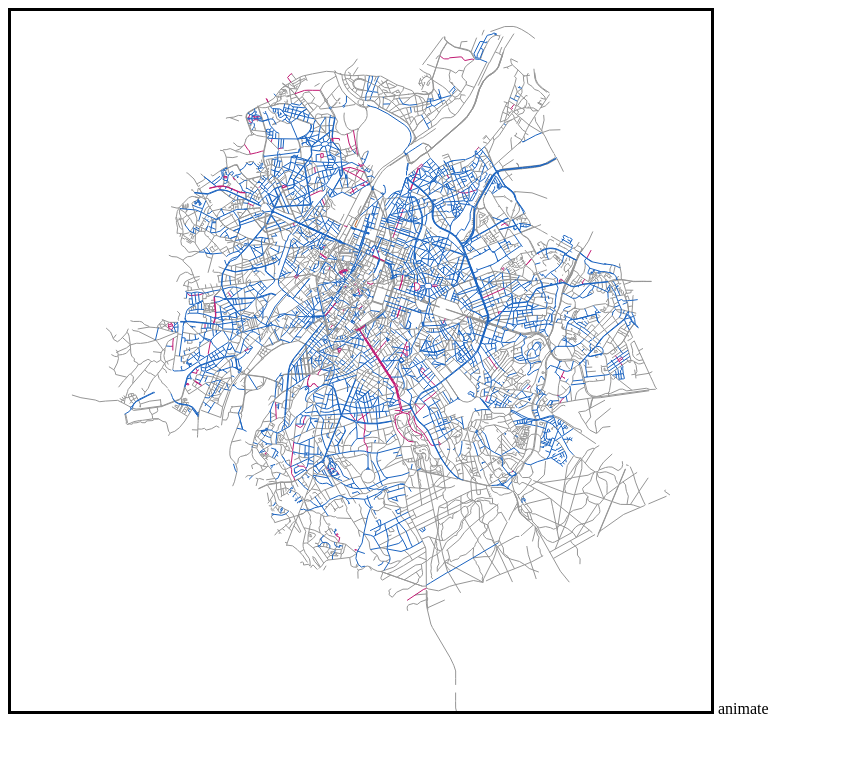
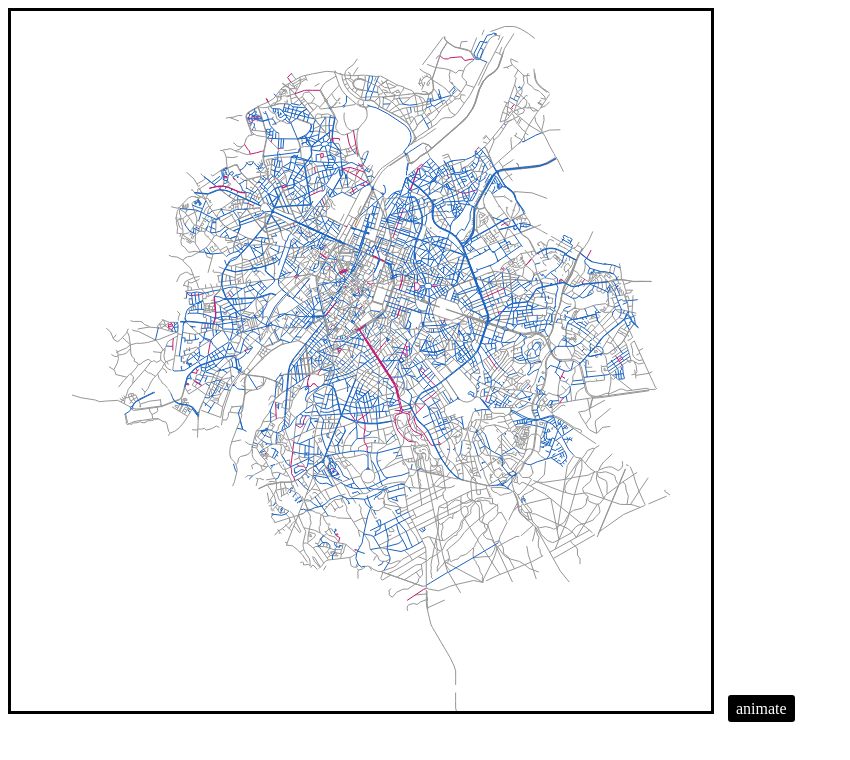
Before and after one commit to sebastian-meier/serpentine-organizer, a website: page index.html in a window 1280 px wide. Shown: the whole page, without its empty margins (0-850 px from the left). Drawn offline with nearby package versions, Linux system fonts and the light colour scheme.

Commit message:
nicer button

```diff
--- a/index.html
+++ b/index.html
@@ -8,6 +8,19 @@
   path{
     fill: none;
   }
+
+  a{
+    margin-left:10px;
+    padding: 5px 8px;
+    border-radius: 3px;
+    text-decoration: none;
+    background-color:black;
+    color:white;
+  }
+
+  a:hover{
+    background-color:rgba(0,0,0,0.8);
+  }
 </style>
 </head>
 <body>
```
